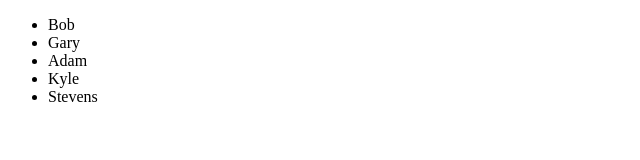
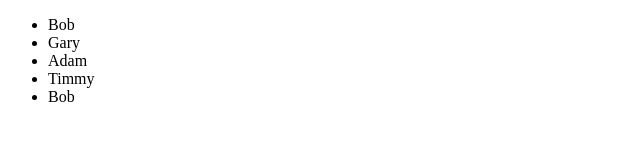
Before and after one commit to willbedone7/gitmergeconflicts, a plain HTML site: page index.html in a window 1280 px wide. Shown: the full height of the page, 0-640 px from the left. Drawn offline with Linux system fonts and the light colour scheme.

Commit message:
mesasage

```diff
--- a/index.html
+++ b/index.html
@@ -12,8 +12,8 @@
         <li>Bob</li>
         <li>Gary</li>
         <li>Adam</li>
-        <li>Kyle</li>
-        <li>Stevens</li>
+        <li>Timmy</li>
+        <li>Bob</li>
     </ul>
 
 
```
